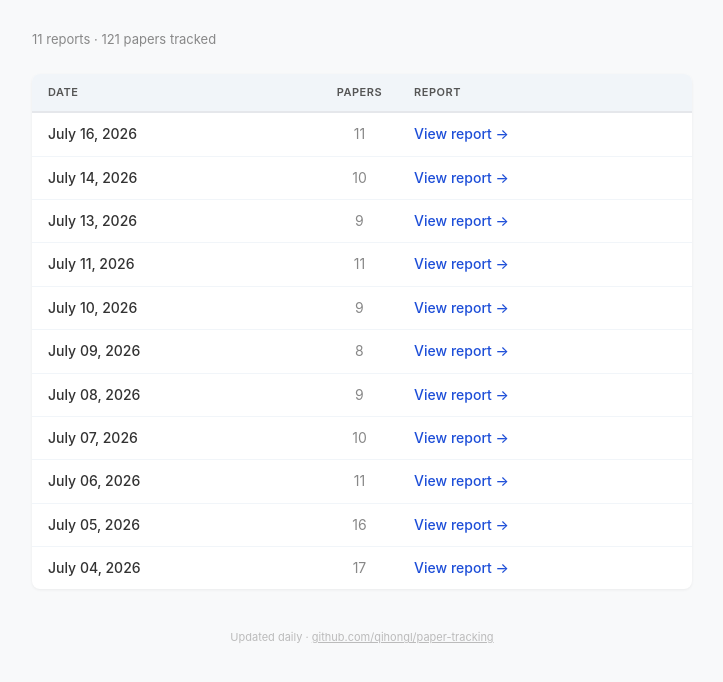
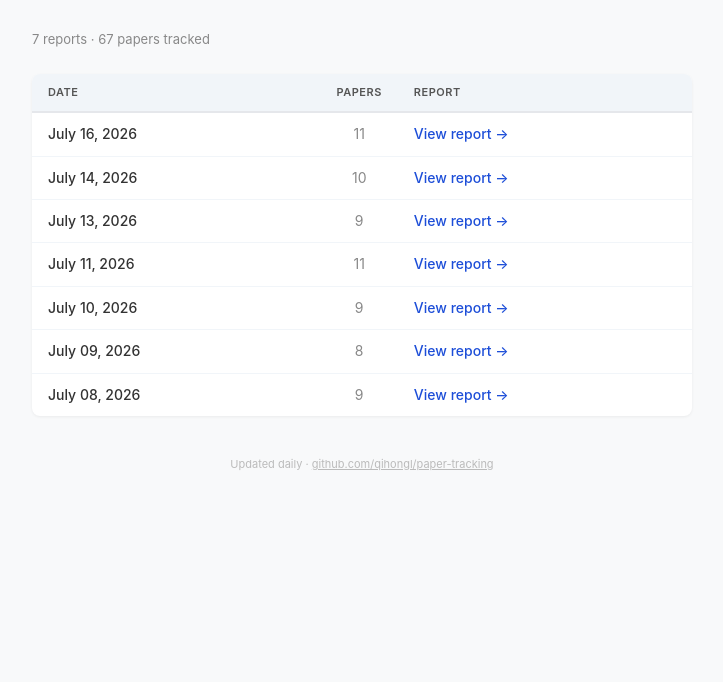
Before and after one commit to qihongl/paper-tracking, a plain HTML site: page index.html in a window 1280 px wide. Shown: the part 108-790 px from the top of the page, without its empty margins (278-1001 px from the left). Drawn offline with Linux system fonts and the light colour scheme.

Commit message:
Exclude pre-July-8 reports from index (old format)

```diff
--- a/index.html
+++ b/index.html
@@ -15,7 +15,6 @@
   .subtitle { color: #666; font-size: 14px; margin-bottom: 32px; }
   .subtitle a { color: #1d4ed8; text-decoration: none; }
   .stats { font-size: 13px; color: #888; margin-bottom: 24px; }
-  .empty { font-size: 14px; color: #999; padding: 32px 0; text-align: center; }
   table { width: 100%; border-collapse: collapse; background: #fff;
     border-radius: 8px; overflow: hidden; box-shadow: 0 1px 3px rgba(0,0,0,0.06); }
   th { text-align: left; padding: 10px 16px; background: #f1f5f9;
@@ -38,7 +37,7 @@
 </div>
 
 <div class="stats">
-  11 reports · 121 papers tracked
+  7 reports · 67 papers tracked
 </div>
 
 <table>
@@ -85,26 +84,6 @@
         <td class="count-cell">9</td>
         <td class="link-cell"><a href="outputs/2026-07-08-paper-tracker.html">View report →</a></td>
       </tr>
-      <tr>
-        <td class="date-cell">July 07, 2026</td>
-        <td class="count-cell">10</td>
-        <td class="link-cell"><a href="outputs/2026-07-07-paper-tracker.html">View report →</a></td>
-      </tr>
-      <tr>
-        <td class="date-cell">July 06, 2026</td>
-        <td class="count-cell">11</td>
-        <td class="link-cell"><a href="outputs/2026-07-06-paper-tracker.html">View report →</a></td>
-      </tr>
-      <tr>
-        <td class="date-cell">July 05, 2026</td>
-        <td class="count-cell">16</td>
-        <td class="link-cell"><a href="outputs/2026-07-05-paper-tracker.html">View report →</a></td>
-      </tr>
-      <tr>
-        <td class="date-cell">July 04, 2026</td>
-        <td class="count-cell">17</td>
-        <td class="link-cell"><a href="outputs/2026-07-04-paper-tracker.html">View report →</a></td>
-      </tr>
 
   </tbody>
 </table>
```
